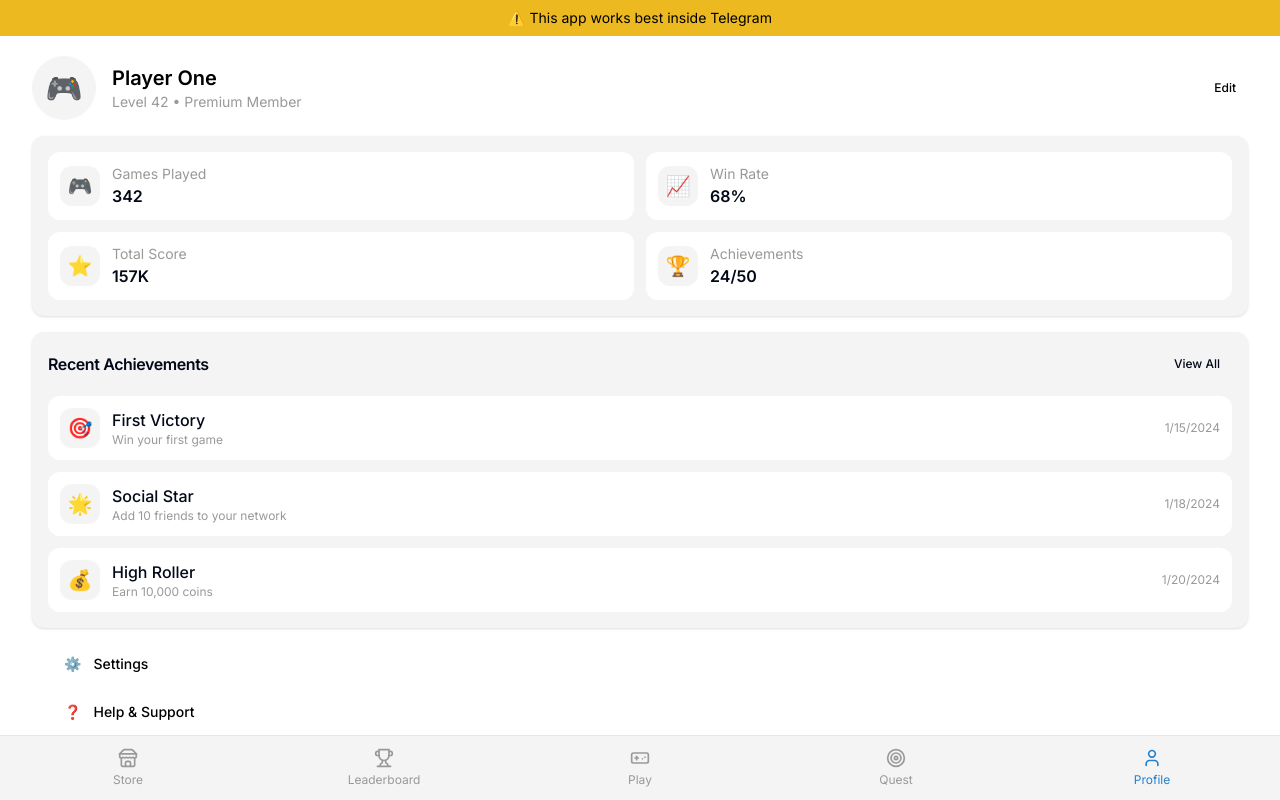
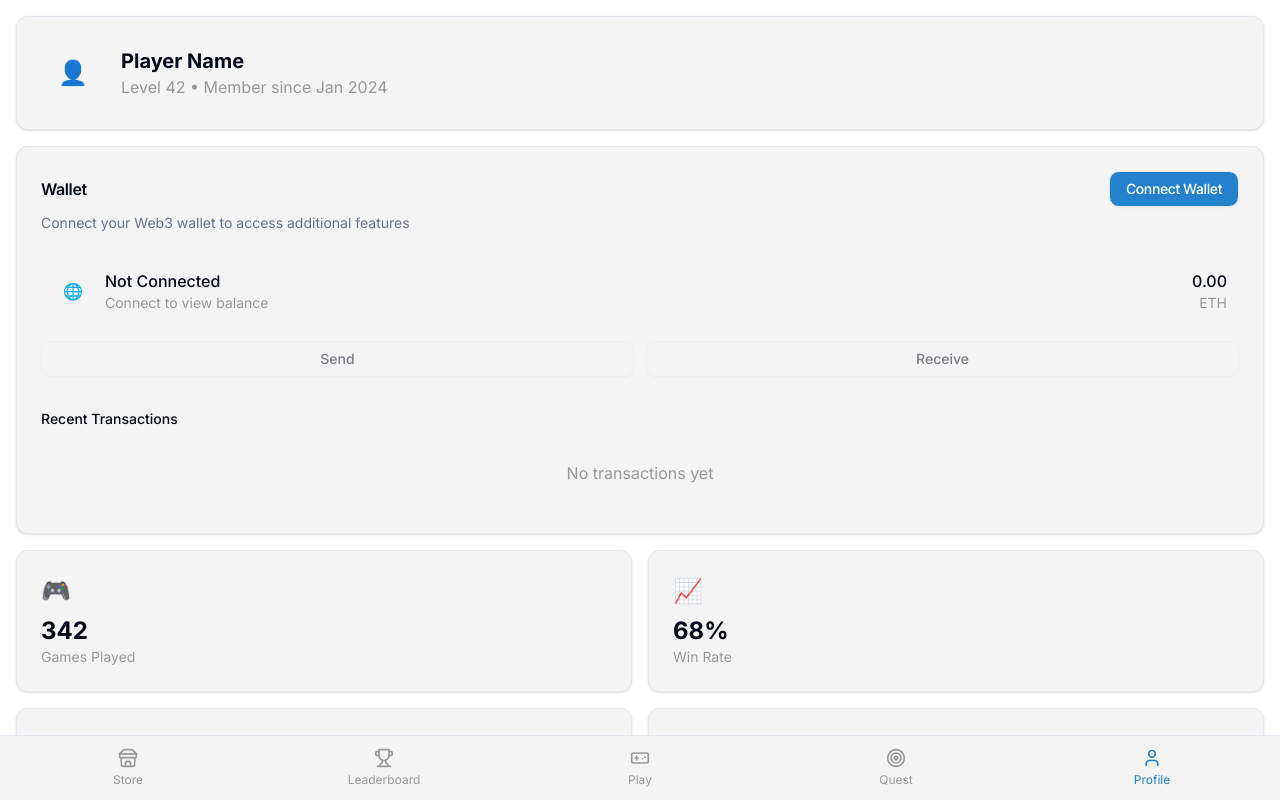
Before and after one commit to InjayTseng/mntbuildathon-mini-app, a Next.js app: page / in a window 1280 px wide. Both pictures are taken after a click on the button "Profile". Shown: the top 800 px of the page. Built offline with nearby package versions, Linux system fonts and the light colour scheme.

Commit message:
feat: remove telegram warning banner and add wallet UI component

```diff
--- a/app/components/sections/Profile.tsx
+++ b/app/components/sections/Profile.tsx
@@ -1,5 +1,6 @@
 import { Card, CardContent, CardDescription, CardHeader, CardTitle } from "../ui/card"
 import { Button } from "../ui/button"
+import { WalletCard } from "../ui/wallet"
 
 export function Profile() {
   const stats = [
@@ -50,99 +51,62 @@ export function Profile() {
   ];
 
   return (
-    <div className="container py-4 space-y-4">
-      <div className="flex items-center justify-between">
-        <div className="flex items-center gap-4">
-          <div className="w-16 h-16 bg-tg-secondary-bg rounded-full flex items-center justify-center text-3xl">
-            🎮
+    <div className="space-y-4 p-4 pb-20">
+      {/* Profile Header */}
+      <Card className="bg-tg-secondary-bg">
+        <CardContent className="pt-6">
+          <div className="flex items-center space-x-4">
+            <div className="w-16 h-16 rounded-full bg-tg-button/20 flex items-center justify-center text-2xl">
+              👤
             </div>
             <div>
-            <h2 className="text-xl font-semibold">Player One</h2>
-            <p className="text-sm text-tg-hint">Level 42 • Premium Member</p>
+              <h2 className="text-xl font-bold">Player Name</h2>
+              <p className="text-tg-hint">Level 42 • Member since Jan 2024</p>
             </div>
           </div>
-        <Button variant="ghost" size="sm">
-          Edit
-        </Button>
-      </div>
-
-      <Card className="bg-tg-secondary-bg border-none">
-        <CardContent className="p-4 grid grid-cols-2 gap-3">
-          {stats.map((stat) => (
-            <div
-              key={stat.label}
-              className="bg-tg-bg rounded-xl p-3 flex items-center gap-3"
-            >
-              <div className="w-10 h-10 bg-tg-secondary-bg rounded-lg flex items-center justify-center text-xl">
-                {stat.icon}
-              </div>
-              <div>
-                <p className="text-sm text-tg-hint">{stat.label}</p>
-                <p className="font-semibold">{stat.value}</p>
-              </div>
-            </div>
-          ))}
         </CardContent>
       </Card>
 
-      <Card className="bg-tg-secondary-bg border-none">
-        <CardHeader className="p-4 pb-2">
-          <div className="flex justify-between items-center">
-            <CardTitle className="text-base">Recent Achievements</CardTitle>
-            <Button variant="ghost" size="sm">
-              View All
-            </Button>
+      {/* Wallet Section */}
+      <WalletCard />
+
+      {/* Stats Grid */}
+      <div className="grid grid-cols-2 gap-4">
+        {stats.map((stat, index) => (
+          <Card key={index} className="bg-tg-secondary-bg">
+            <CardContent className="pt-6">
+              <div className="text-2xl mb-2">{stat.icon}</div>
+              <div className="text-2xl font-bold">{stat.value}</div>
+              <div className="text-sm text-tg-hint">{stat.label}</div>
+            </CardContent>
+          </Card>
+        ))}
       </div>
+
+      {/* Achievements */}
+      <Card className="bg-tg-secondary-bg">
+        <CardHeader>
+          <CardTitle>Recent Achievements</CardTitle>
+          <CardDescription>Your latest gaming milestones</CardDescription>
         </CardHeader>
-        <CardContent className="p-4 pt-2 space-y-3">
+        <CardContent>
+          <div className="space-y-4">
             {achievements.map((achievement) => (
               <div
                 key={achievement.id}
-              className="flex items-center justify-between bg-tg-bg rounded-xl p-3"
+                className="flex items-center space-x-4 p-3 rounded-lg bg-tg-bg/50"
               >
-              <div className="flex items-center gap-3">
-                <div className="w-10 h-10 bg-tg-secondary-bg rounded-lg flex items-center justify-center text-xl">
-                  {achievement.icon}
+                <div className="text-2xl">{achievement.icon}</div>
+                <div className="flex-1">
+                  <h3 className="font-medium">{achievement.name}</h3>
+                  <p className="text-sm text-tg-hint">{achievement.description}</p>
                 </div>
-                <div>
-                  <h3 className="font-medium">{achievement.name}</h3>
-                  <p className="text-xs text-tg-hint">{achievement.description}</p>
-                </div>
-              </div>
-              <span className="text-xs text-tg-hint">
-                {new Date(achievement.date).toLocaleDateString()}
-              </span>
+                <div className="text-sm text-tg-hint">{achievement.date}</div>
               </div>
             ))}
+          </div>
         </CardContent>
       </Card>
-
-      <div className="space-y-2">
-        <Button
-          className="w-full justify-start"
-          variant="ghost"
-          size="lg"
-        >
-          <span className="mr-3">⚙️</span>
-          Settings
-        </Button>
-        <Button
-          className="w-full justify-start"
-          variant="ghost"
-          size="lg"
-        >
-          <span className="mr-3">❓</span>
-          Help & Support
-        </Button>
-        <Button
-          className="w-full justify-start text-red-500"
-          variant="ghost"
-          size="lg"
-        >
-          <span className="mr-3">🚪</span>
-          Sign Out
-        </Button>
-      </div>
     </div>
   );
 }
--- /dev/null
+++ b/app/components/ui/wallet.tsx
@@ -0,0 +1,64 @@
+import { Button } from "./button"
+import { Card, CardContent, CardDescription, CardHeader, CardTitle } from "./card"
+
+export function WalletCard() {
+  return (
+    <Card className="w-full bg-tg-secondary-bg">
+      <CardHeader>
+        <CardTitle className="flex items-center justify-between">
+          <span>Wallet</span>
+          <Button
+            variant="outline"
+            className="bg-tg-button text-tg-button-text hover:bg-tg-button/90"
+          >
+            Connect Wallet
+          </Button>
+        </CardTitle>
+        <CardDescription>Connect your Web3 wallet to access additional features</CardDescription>
+      </CardHeader>
+      <CardContent>
+        <div className="space-y-4">
+          <div className="flex items-center justify-between p-3 rounded-lg bg-tg-bg/50">
+            <div className="flex items-center space-x-3">
+              <div className="w-10 h-10 rounded-full bg-tg-button/20 flex items-center justify-center">
+                🌐
+              </div>
+              <div>
+                <p className="font-medium">Not Connected</p>
+                <p className="text-sm text-tg-hint">Connect to view balance</p>
+              </div>
+            </div>
+            <div className="text-right">
+              <p className="font-medium">0.00</p>
+              <p className="text-sm text-tg-hint">ETH</p>
+            </div>
+          </div>
+
+          <div className="grid grid-cols-2 gap-3">
+            <Button
+              variant="outline"
+              className="w-full bg-tg-bg/50 hover:bg-tg-bg/70"
+              disabled
+            >
+              Send
+            </Button>
+            <Button
+              variant="outline"
+              className="w-full bg-tg-bg/50 hover:bg-tg-bg/70"
+              disabled
+            >
+              Receive
+            </Button>
+          </div>
+
+          <div className="pt-4">
+            <h3 className="text-sm font-medium mb-2">Recent Transactions</h3>
+            <div className="text-center py-6 text-tg-hint">
+              No transactions yet
+            </div>
+          </div>
+        </div>
+      </CardContent>
+    </Card>
+  )
+}
--- a/app/page.tsx
+++ b/app/page.tsx
@@ -16,7 +16,7 @@ export default function Home() {
   const { webApp, isInTelegram } = useTelegram();
 
   useEffect(() => {
-    // Only initialize if we're in Telegram
+    // Initialize Telegram WebApp if available
     if (webApp && isInTelegram) {
       webApp.ready();
       webApp.expand();
@@ -42,12 +42,7 @@ export default function Home() {
 
   return (
     <main className="min-h-screen bg-tg-bg text-tg-text">
-      {!isInTelegram && (
-        <div className="fixed top-0 left-0 right-0 bg-yellow-500/90 text-black p-2 text-center text-sm">
-          ⚠️ This app works best inside Telegram
-        </div>
-      )}
-      <div className={`pb-20 ${!isInTelegram ? 'pt-10' : ''}`}>
+      <div className="pb-20">
         {renderContent()}
       </div>
       <Navigation activeTab={activeTab} onTabChange={setActiveTab} />
```
Also changed, not shown: 1 other file (tests, documents, lock files or other folders). Lines whose indentation alone changed are shown as unchanged.
